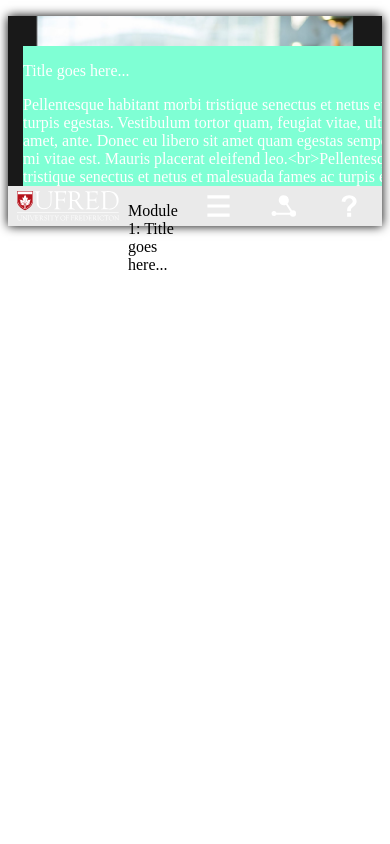
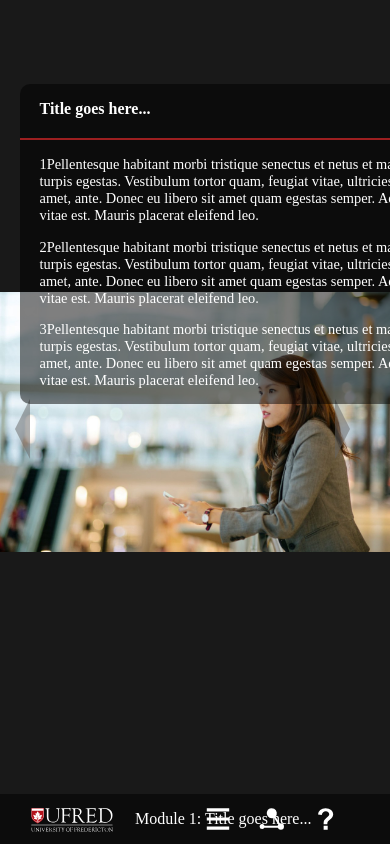
Before and after one commit to lzhlchmxl/UFred-Coding-Challenge, a plain HTML site: page index.html in a window 390 px wide. Drawn offline with Linux system fonts and the light colour scheme.

Commit message:
completes responsive web page with full CSS and JS

```diff
--- a/assets/main.css
+++ b/assets/main.css
@@ -1,24 +1,72 @@
+html,
+body {
+  margin: 0;
+  overflow: hidden;
+}
+
+
+/* Gallery*/
+.blueimp-gallery-carousel {
+  margin: 0;
+  padding-bottom: 100vh;
+}
+
+
 .container {
   position: relative;
 }
-.bottom-nav-wrapper {
-  display: flex;
-  position: absolute;
-  background-color: #eaeaea;
-  height: 40px;
-  bottom: 0;
+
+.blueimp-gallery>.slides {
+}
+
+.blueimp-gallery>.slides>.slide>.slide-content {
+/*  margin:0;    */
   width: 100%;
 }
 
+.arrow-right {
+  width: 0;
+  height: 0;
+  border-top: 30px solid transparent;
+  border-bottom: 30px solid transparent;
+  border-left: 15px solid rgb(100,100,100);
+}
+
+.arrow-left {
+  width: 0;
+  height: 0;
+  border-top: 30px solid transparent;
+  border-bottom: 30px solid transparent;
+  border-right:15px solid rgb(100,100,100);
+}
+
+.arrow-left:hover {
+  border-right-color: rgb(255,206,76);
+}
+
+.arrow-right:hover {
+  border-left-color: rgb(255,206,76);
+}
+
+.blueimp-gallery> .next,
+.blueimp-gallery> .prev {
+  display: block;
+  border: none;
+  background: none;
+
+}
+
+/* Introduction */
 .blueimp-gallery > .intro-wrapper {
   position: absolute;
   width: 500px;
-  height: 500px;
-  top: 30px;
-  left: 15px;
+  height: auto;
+  top: 10%;
+  left: 5%;
   color: #fff;
   display: none;
-  background-color: aquamarine;
+  border-radius: 10px;
+  background-color: rgba(0, 0, 0, 0.5);
 }
 .blueimp-gallery-carousel > .intro-wrapper {
   display: block;
@@ -27,6 +75,9 @@
 .blueimp-gallery > .intro-wrapper > .intro-title {
   color: #fff;
   display: none;
+  font-weight: bold;
+  padding: 0 0 20px 20px;
+  border-bottom: 2px solid rgb(156,31,32);
 }
 .blueimp-gallery-carousel > .intro-wrapper > .intro-title {
   display: block;
@@ -35,32 +86,64 @@
 .blueimp-gallery > .intro-wrapper > .intro-text {
   color: #fff;
   display: none;
+  padding: 0 20px;
+  font-size: 0.9em;
 }
 .blueimp-gallery-carousel > .intro-wrapper > .intro-text {
   display: block;
 }
 
-
-
-
-.nav {
-  z-index: 10;
+/* Bottom Navigation Bar*/
+.bottom-nav-wrapper {
+  position: absolute;
+  height: 50px;
+  bottom: 0;
+  width: 100%;
+  background-color: rgba(0, 0, 0, 0.5);
+  margin: 0;
+  padding: 0;
 }
 
+.bottom-nav-child-fixed {
+  display: inline-block;
+  height:80%;
+  margin: 5px 5%;
 
-
-hr {
-    display: block;
-    height: 1px;
-    border: 0;
-    border-top: 1px solid #ccc;
-    margin: 1em 0;
-    padding: 0;
 }
 
-.bottom-nav-child-fixed{
-    width: 200px;
+.nav-title {
+  position: absolute;
+  display: inline-table;
+  color: white;
+  font-size: 1em;
+  white-space:nowrap;
+  margin:5px 0;
+  height: 80%;
 }
+
+#nav-title-inner {
+  display: table-cell;
+  vertical-align: middle;
+}
+
+.nav-icons-wrapper {
+    display: inline-block;
+    height: 100%;
+    float: right;
+    margin-right: 10%;
+}
+
+.nav-icons {
+  height: 80%;
+  margin: 5px 5px;
+}
+
 .bottom-nav-child-flex{
-    flex-grow: 1;
+  display: inline-block;
+  width: 50px;
+  height: 100%;
 }
+
+.bottom-nav-child-flex:hover {
+  background-color: rgb(156,31,32);
+}
--- a/assets/main.js
+++ b/assets/main.js
@@ -0,0 +1,28 @@
+// fade out
+
+function fadeOut(el){
+  el.style.opacity = 1;
+
+  (function fade() {
+    if ((el.style.opacity -= .1) < 0) {
+      el.style.display = "none";
+    } else {
+      requestAnimationFrame(fade);
+    }
+  })();
+}
+
+// fade in
+
+function fadeIn(el, display){
+  el.style.opacity = 0;
+  el.style.display = display || "block";
+
+  (function fade() {
+    var val = parseFloat(el.style.opacity);
+    if (!((val += .1) > 1)) {
+      el.style.opacity = val;
+      requestAnimationFrame(fade);
+    }
+  })();
+}
--- a/index.html
+++ b/index.html
@@ -25,9 +25,6 @@
 <link rel="shortcut icon" href="images/favicon.jpg" type="image/x-icon">
 <link rel="icon" href="images/favicon.jpg" type="image/x-icon">
 
-<!--Jquery
-<script src="https://ajax.googleapis.com/ajax/libs/jquery/3.3.1/jquery.min.js"></script>
-
 <!-- gallery -->
 <link rel="stylesheet" href="assets/css/blueimp-gallery.min.css">
 
@@ -41,42 +38,51 @@
     <div class="container">
         <div id="blueimp-gallery-carousel" class="blueimp-gallery blueimp-gallery-carousel">
             <div class="slides"></div>
-            <h3 class="title"></h3>
-            <a class="prev">‹</a>
-            <a class="next">›</a>
-            <a class="play-pause"></a>
-            <ol class="indicator"></ol>
+            <a class="prev"><div class="arrow-left"></div></a>
+            <a class="next"><div class="arrow-right"></div></a>
 
             <div class="intro-wrapper">
                 <p class="intro-title"></p>
-                <p class="intro-text"></p>
+                <div class="intro-text"></div>
             </div>
         </div>
 
         <div class="bottom-nav-wrapper">
-            <img class ="bottom-nav-child-fixed" src="assets/image/ufred_logo.svg" alt="UFred Logo">
-            <p class ="bottom-nav-child-flex">Module 1: Title goes here...</p>
-            <img class ="bottom-nav-child-fixed" src="assets/image/menu_icon.svg" alt="Nav Icon">
-            <img class ="bottom-nav-child-fixed" src="assets/image/links_icon.svg" alt="Nav Link">
-            <img class ="bottom-nav-child-fixed" src="assets/image/help_icon.svg" alt="Nav Help">
+            <a class ="bottom-nav-child-fixed" href="https://www.ufred.ca/">
+                <img  class ="bottom-nav-child-fixed" src="assets/image/ufred_logo.svg" alt="UFred Logo">
+            </a>
+            <div class="nav-title">
+                <p id="nav-title-inner">Module 1: Title goes here...</p>
+            </div>
+            <div class="nav-icons-wrapper">
+                <a class="bottom-nav-child-flex" id="first-child" href="_blank">
+                    <img class ="nav-icons"  src="assets/image/menu_icon.svg" alt="Nav Icon">
+                </a>
+                <a class="bottom-nav-child-flex" href="_blank">
+                    <img class ="nav-icons"  src="assets/image/links_icon.svg" alt="Nav Link">
+                </a>
+                <a class="bottom-nav-child-flex" id="last-child" href="_blank">
+                    <img class ="nav-icons"  src="assets/image/help_icon.svg" alt="Nav Help">
+                </a>
+            </div>
         </div>
 
     </div>
 
 
-
+    <!-- Contains Data for Each Link -->
     <div id="links" style="display: none">
-        <a href="assets/image/bg.jpg" data-intro-title="Title goes here..." data-intro-text="Pellentesque habitant morbi tristique senectus et netus et malesuada fames ac turpis egestas. Vestibulum tortor quam, feugiat vitae, ultricies eget, tempor sit amet, ante. Donec eu libero sit amet quam egestas semper. Aenean ultricies mi vitae est. Mauris placerat eleifend leo.<br>Pellentesque habitant morbi tristique senectus et netus et malesuada fames ac turpis egestas. Vestibulum tortor quam, feugiat vitae, ultricies eget, tempor sit amet, ante. Donec eu libero sit amet quam egestas semper. Aenean ultricies mi vitae est. Mauris placerat eleifend leo.<br>Pellentesque habitant morbi tristique senectus et netus et malesuada fames ac turpis egestas. Vestibulum tortor quam, feugiat vitae, ultricies eget, tempor sit amet, ante. Donec eu libero sit amet quam egestas semper. Aenean ultricies mi vitae est. Mauris placerat eleifend leo.">
+        <a href="assets/image/bg.jpg" data-intro-title="Title goes here..." data-intro-text='1Pellentesque habitant morbi tristique senectus et netus et malesuada fames ac turpis egestas. Vestibulum tortor quam, feugiat vitae, ultricies eget, tempor sit amet, ante. Donec eu libero sit amet quam egestas semper. Aenean ultricies mi vitae est. Mauris placerat eleifend leo.<br>2Pellentesque habitant morbi tristique senectus et netus et malesuada fames ac turpis egestas. Vestibulum tortor quam, feugiat vitae, ultricies eget, tempor sit amet, ante. Donec eu libero sit amet quam egestas semper. Aenean ultricies mi vitae est. Mauris placerat eleifend leo.<br>3Pellentesque habitant morbi tristique senectus et netus et malesuada fames ac turpis egestas. Vestibulum tortor quam, feugiat vitae, ultricies eget, tempor sit amet, ante. Donec eu libero sit amet quam egestas semper. Aenean ultricies mi vitae est. Mauris placerat eleifend leo.<'>
             <img src="assets/image/bg.jpg" alt="Background Image 1" >
         </a>
         <a href="assets/image/bg.jpg"
            data-intro-title="Title 2 goes here..."
-           data-intro-text="Pellentesque habitant morbi tristique senectus et netus et malesuada fames ac turpis egestas. Vestibulum tortor quam, feugiat vitae, ultricies eget, tempor sit amet, ante. Donec eu libero sit amet quam egestas semper. Aenean ultricies mi vitae est. Mauris placerat eleifend leo.<br>Pellentesque habitant morbi tristique senectus et netus et malesuada fames ac turpis egestas. Vestibulum tortor quam, feugiat vitae, ultricies eget, tempor sit amet, ante. Donec eu libero sit amet quam egestas semper. Aenean ultricies mi vitae est. Mauris placerat eleifend leo.<br>Pellentesque habitant morbi tristique senectus et netus et malesuada fames ac turpis egestas. Vestibulum tortor quam, feugiat vitae, ultricies eget, tempor sit amet, ante. Donec eu libero sit amet quam egestas semper. Aenean ultricies mi vitae est. Mauris placerat eleifend leo.">>
+           data-intro-text='Bill Pellentesque habitant morbi tristique senectus et netus et malesuada fames ac turpis egestas. Vestibulum tortor quam, feugiat vitae, ultricies eget, tempor sit amet, ante. Donec eu libero sit amet quam egestas semper. Aenean ultricies mi vitae est. Mauris placerat eleifend leo.<br>Says Pellentesque habitant morbi tristique senectus et netus et malesuada fames ac turpis egestas. Vestibulum tortor quam, feugiat vitae, ultricies eget, tempor sit amet, ante. Donec eu libero sit amet quam egestas semper. Aenean ultricies mi vitae est. Mauris placerat eleifend leo.<br>Hi Pellentesque habitant morbi tristique senectus et netus et malesuada fames ac turpis egestas. Vestibulum tortor quam, feugiat vitae, ultricies eget, tempor sit amet, ante. Donec eu libero sit amet quam egestas semper. Aenean ultricies mi vitae est. Mauris placerat eleifend leo.<'>
             <img src="assets/image/bg.jpg" alt="Background Image 2">
         </a>
         <a href="assets/image/bg.jpg"
            data-intro-title="Title 3 goes here..."
-           data-intro-text="Pellentesque habitant morbi tristique senectus et netus et malesuada fames ac turpis egestas. Vestibulum tortor quam, feugiat vitae, ultricies eget, tempor sit amet, ante. Donec eu libero sit amet quam egestas semper. Aenean ultricies mi vitae est. Mauris placerat eleifend leo.<br>Pellentesque habitant morbi tristique senectus et netus et malesuada fames ac turpis egestas. Vestibulum tortor quam, feugiat vitae, ultricies eget, tempor sit amet, ante. Donec eu libero sit amet quam egestas semper. Aenean ultricies mi vitae est. Mauris placerat eleifend leo.<br>Pellentesque habitant morbi tristique senectus et netus et malesuada fames ac turpis egestas. Vestibulum tortor quam, feugiat vitae, ultricies eget, tempor sit amet, ante. Donec eu libero sit amet quam egestas semper. Aenean ultricies mi vitae est. Mauris placerat eleifend leo.">>
+           data-intro-text='HOW Pellentesque habitant morbi tristique senectus et netus et malesuada fames ac turpis egestas. Vestibulum tortor quam, feugiat vitae, ultricies eget, tempor sit amet, ante. Donec eu libero sit amet quam egestas semper. Aenean ultricies mi vitae est. Mauris placerat eleifend leo.<br>ARE Pellentesque habitant morbi tristique senectus et netus et malesuada fames ac turpis egestas. Vestibulum tortor quam, feugiat vitae, ultricies eget, tempor sit amet, ante. Donec eu libero sit amet quam egestas semper. Aenean ultricies mi vitae est. Mauris placerat eleifend leo.<br>YOU Pellentesque habitant morbi tristique senectus et netus et malesuada fames ac turpis egestas. Vestibulum tortor quam, feugiat vitae, ultricies eget, tempor sit amet, ante. Donec eu libero sit amet quam egestas semper. Aenean ultricies mi vitae est. Mauris placerat eleifend leo.<'>
             <img src="assets/image/bg.jpg" alt="Background Image 3">
         </a>
 
@@ -87,6 +93,10 @@
 <!--Gallery-->
 <script src="assets/js/blueimp-gallery.min.js"></script>
 
+<!--Jquery
+<script src="https://ajax.googleapis.com/ajax/libs/jquery/3.3.1/jquery.min.js"></script>
+-->
+
 <script>
 blueimp.Gallery(
     document.getElementById('links').getElementsByTagName('a'),
@@ -95,12 +105,17 @@ blueimp.Gallery(
         carousel: true,
         onslide: function (index, slide) {
 
-            // I absolutely should use forEach here if I have more than, say, three elements. Copy & paste here is not the best practice but it saves time
-            var title = this.list[index].getAttribute("data-intro-title"),
+
+            // There has to be a better way than this...
+            var title = this.list[index].getAttribute('data-intro-title'),
                 node = this.container.find('.intro-title'),
-                text = this.list[index].getAttribute("data-intro-text"),
-                nodeTwo = this.container.find('.intro-text');
+                text = this.list[index].getAttribute('data-intro-text'),
+                nodeTwo = this.container.find('.intro-text')
+                intro = document.querySelector('.intro-wrapper');
 
+            fadeOut(intro);
+
+            setTimeout(function(){
                 node.empty();
                 nodeTwo.empty();
 
@@ -108,13 +123,33 @@ blueimp.Gallery(
                     node[0].appendChild(document.createTextNode(title));
                 }
                 if (text) {
-                nodeTwo[0].appendChild(document.createTextNode(text));
+
+                    let c = -1;
+                    for(let i = 0; i < text.length; i++) {
+                        c++;
+                        if (text[i] === "<") {
+                            console.log(c);
+                            console.log(i);
+                            let para = document.createElement("P");
+                            let t = document.createTextNode(text.slice(i-c, i));
+                            para.append(t);
+                            nodeTwo[0].appendChild(para);
+                            console.log(text);
+                            c = -4;
+                        }
                     }
 
 
                 }
+                fadeIn(intro);
+            }, 500);
+
+        },
+        startSlideshow: false
     }
 );
+
+
 
 </script>
 
```
Lines whose indentation alone changed are shown as unchanged.
